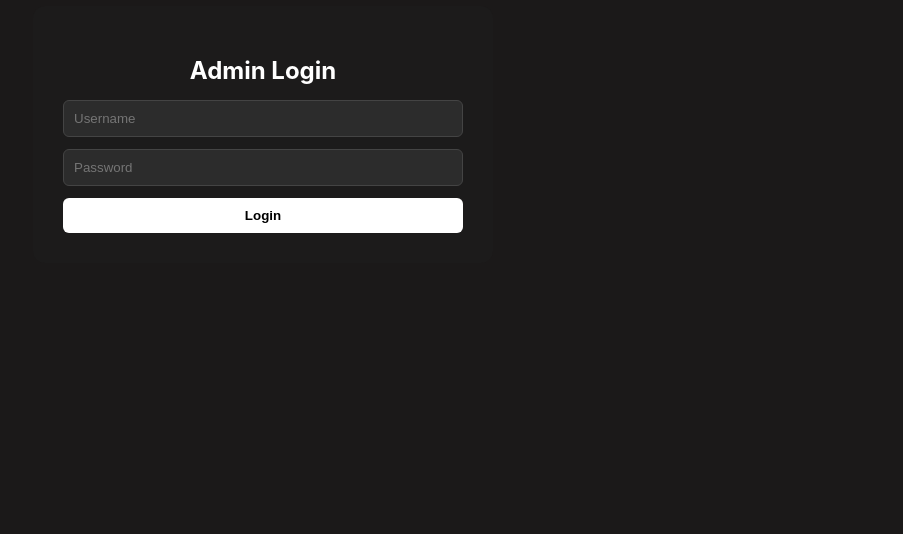
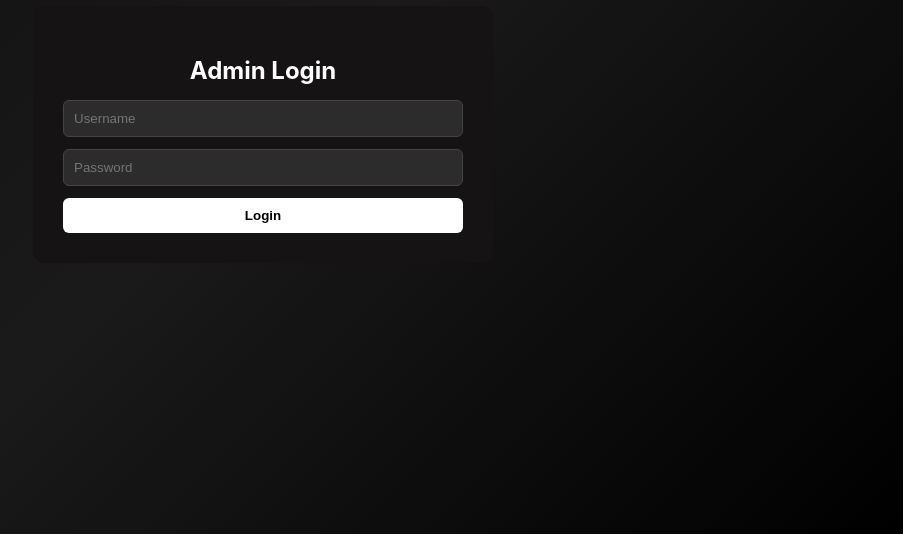
Before and after one commit to pavitraa07/Benzamods-Project, a React (Create React App) app in the folder frontend/: page /adminpanel in a window 1280 px wide. Shown: the part 266-800 px from the top of the page, without its empty margins (377-1280 px from the left). Built offline with nearby package versions, Linux system fonts and the light colour scheme.

Commit message:
Deployment

```diff
--- a/frontend/src/auth/AdminPanel.jsx
+++ b/frontend/src/auth/AdminPanel.jsx
@@ -114,7 +114,7 @@ function AdminPanel() {
 }
 
 const pageStyle = {
-  background: "#1b1919ff",
+  background: "linear-gradient(135deg, #0d0d0d, #1a1a1a, #000)",
   minHeight: "100vh",
   display: "flex",
   justifyContent: "center",
@@ -122,7 +122,7 @@ const pageStyle = {
 };
 
 const formCardStyle = {
-  background: "#1c1b1bff",
+  background: "#151313ff",
   padding: "30px",
   borderRadius: "12px",
   maxWidth: "400px",
```
